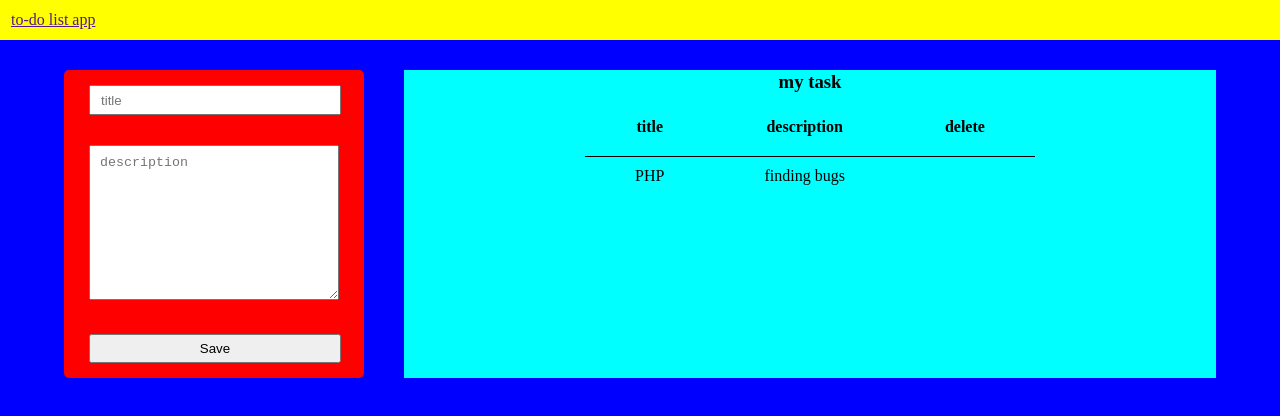
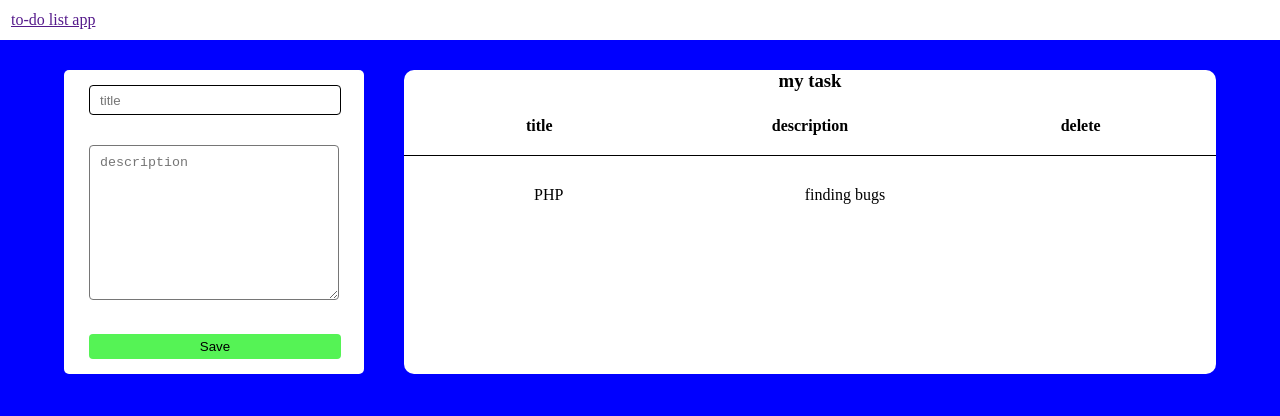
Before and after one commit to reikpulido0/prueba, a plain HTML site: page index.html in a window 1280 px wide. Drawn offline with Linux system fonts and the light colour scheme.

Commit message:
to do list nuevo

```diff
--- a/index.html
+++ b/index.html
@@ -32,7 +32,7 @@
 
 
         <div class="cajatabla">
-            <center><h3 style="margin-bottom: 20px;">my task</h3> <!-- tabla -->
+            <h3 style="margin-bottom: 20px;">my task</h3> <!-- tabla -->
 
             <table class="tabla">
 
--- a/style.css
+++ b/style.css
@@ -14,9 +14,8 @@ body{
 
 .navegacion{
 
-    border: 1px solid yellow;
-    background: yellow;
-    border: 1px solid yellow;
+    border: 1px solid white;
+    background: white;
     margin-bottom:30px;
     padding: 10px;
 
@@ -36,7 +35,7 @@ body{
 
 .formulario{
 
-    background: red;
+    background: white;
     margin-right: 40px;
     width: 300px;
     padding-left: 10px;
@@ -51,6 +50,8 @@ margin: 15px;
 width: 90%;
 height: 30px;
 padding: 5px 10px;
+border-radius: 4px;
+border: 1px solid;
 
 
 }
@@ -60,7 +61,7 @@ padding: 5px 10px;
     padding: 9px 10px;
     margin: 15px;
     width: 250px;
-
+    border-radius: 4px;
 }
 
 
@@ -70,20 +71,27 @@ button{
     margin: 15px;
     width: 90%;
     padding: 5px;
+    border-radius: 4px;
+    border:0px solid;
+    background: rgb(85, 243, 85);
+    cursor: pointer;
 
 }
 
 .cajatabla{
 
-    background: aqua;
-    border: 1px solid aqua;
-    flex-grow: 1;
+    border-radius: 10px;
+    background: white;
+    flex-grow:1 ;
+
 }
 
 .tabla{
 
+    width: 100%;
     table-layout: fixed;
     border-collapse:collapse ;
+
 
 }
 
@@ -92,13 +100,22 @@ th{
     padding: 5px 50px;
     padding-bottom:20px;
     border-bottom: 1px solid;
+
 }
 
 
 td{
 
     padding: 5px 50px;
-    padding-top: 10px;
+    padding-top: 30px;
+    padding-left: 130px;
 
 
 }
+
+h3{
+
+    text-align: center;
+
+
+}
```
